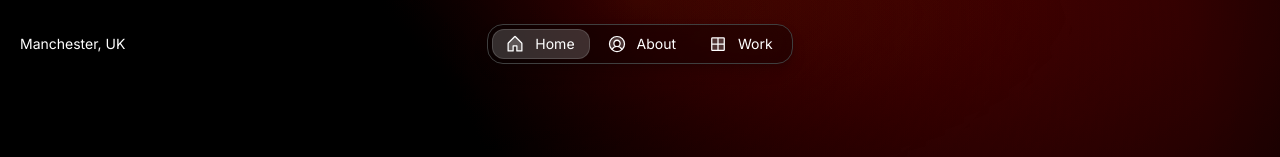
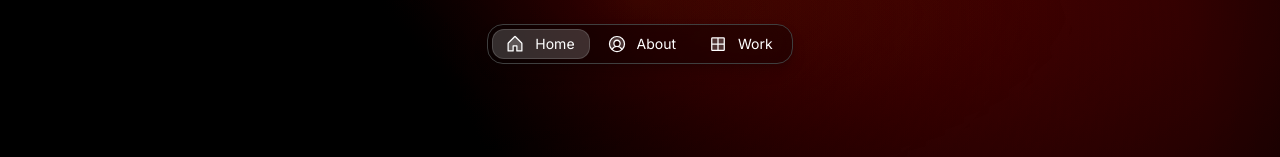
Before and after one commit to Kirill5k/magic-portfolio, a Next.js app: page / in a window 1280 px wide. Shown: the top 157 px of the page. Built offline with nearby package versions, Linux system fonts and the light colour scheme.

Commit message:
Remove clock

```diff
--- a/src/app/components/Header.tsx
+++ b/src/app/components/Header.tsx
@@ -5,8 +5,8 @@ import { usePathname } from "next/navigation";
 import { Flex, ToggleButton } from "@/once-ui/components"
 import styles from '@/app/components/Header.module.scss'
 
-import { routes, display } from '@/app/resources'
-import { person, home, about, work } from '@/app/resources'
+import { routes } from '@/app/resources'
+import { home, about, work } from '@/app/resources'
 
 export const Header = () => {
     const pathname = usePathname() ?? '';
@@ -18,15 +18,6 @@ export const Header = () => {
             zIndex={9}
             fillWidth padding="8"
             justifyContent="center">
-            <Flex
-                hide="s"
-                paddingLeft="12" fillWidth
-                alignItems="center"
-                textVariant="body-default-s">
-                { display.location && (
-                    <>{person.location}</>
-                )}
-            </Flex>
             <Flex
                 background="surface" border="neutral-medium" borderStyle="solid-1" radius="m-4" shadow="l"
                 padding="4"
@@ -60,12 +51,6 @@ export const Header = () => {
                     )}
                 </Flex>
             </Flex>
-            <Flex
-                hide="s"
-                paddingRight="12" fillWidth
-                justifyContent="flex-end" alignItems="center"
-                textVariant="body-default-s">
-            </Flex>
         </Flex>
     )
 }
--- a/src/app/resources/config.js
+++ b/src/app/resources/config.js
@@ -30,11 +30,6 @@ const style = {
     transition:  'all'           // all | micro | macro
 }
 
-const display = {
-    location: true,
-    time:     true
-}
-
 const mailchimp = {
     action: 'https://url/subscribe/post?parameters',
     effects: {
@@ -44,4 +39,4 @@ const mailchimp = {
     }
 }
 
-export { routes, protectedRoutes, effects, style, display, mailchimp, baseURL };
+export { routes, protectedRoutes, effects, style, mailchimp, baseURL };
--- a/src/app/resources/index.ts
+++ b/src/app/resources/index.ts
@@ -1,3 +1,3 @@
 // import a pre-defined template for config and content options
-export { routes, protectedRoutes, effects, style, display, mailchimp, baseURL } from '@/app/resources/config'
+export { routes, protectedRoutes, effects, style, mailchimp, baseURL } from '@/app/resources/config'
 export { person, social, home, about, work } from '@/app/resources/content'
```
